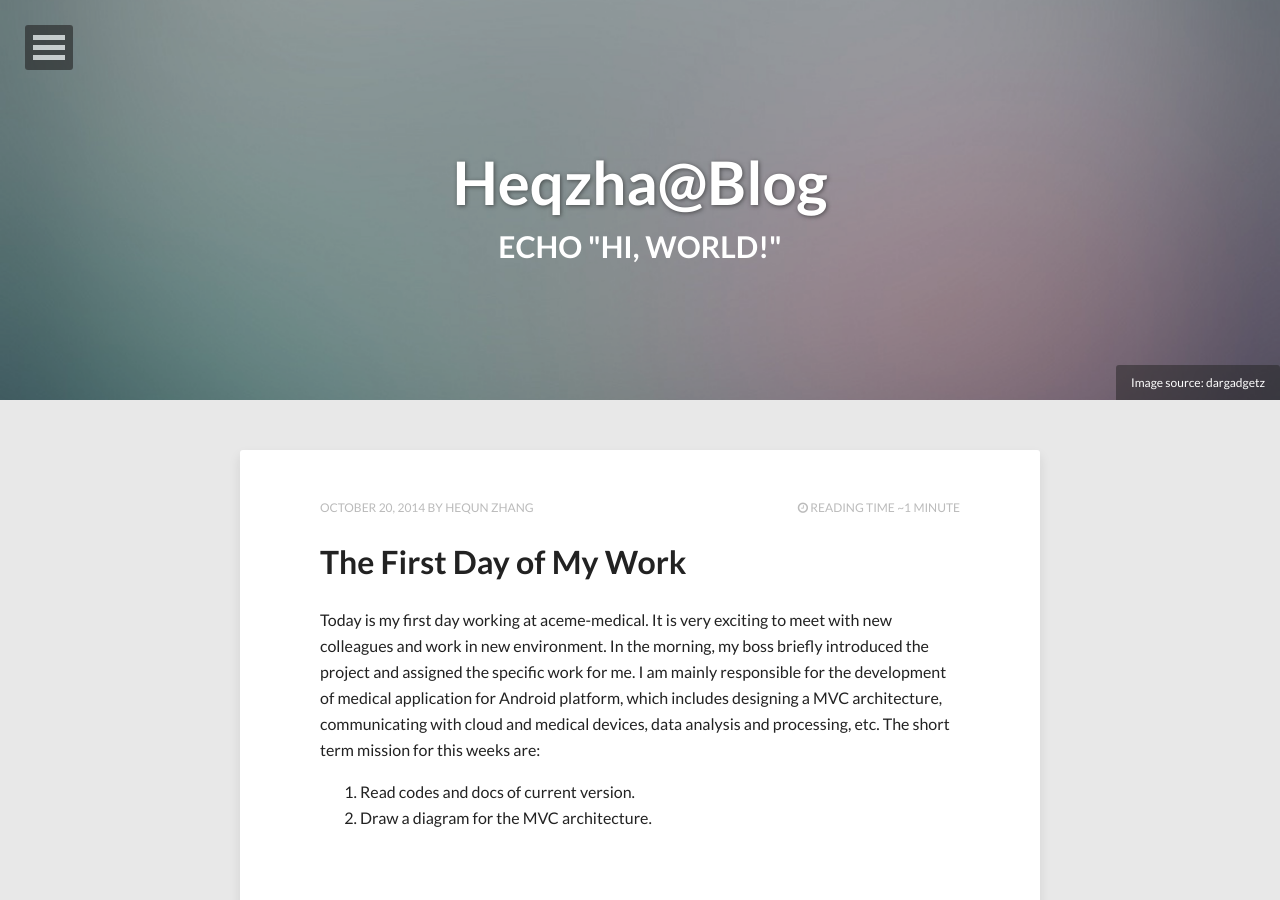
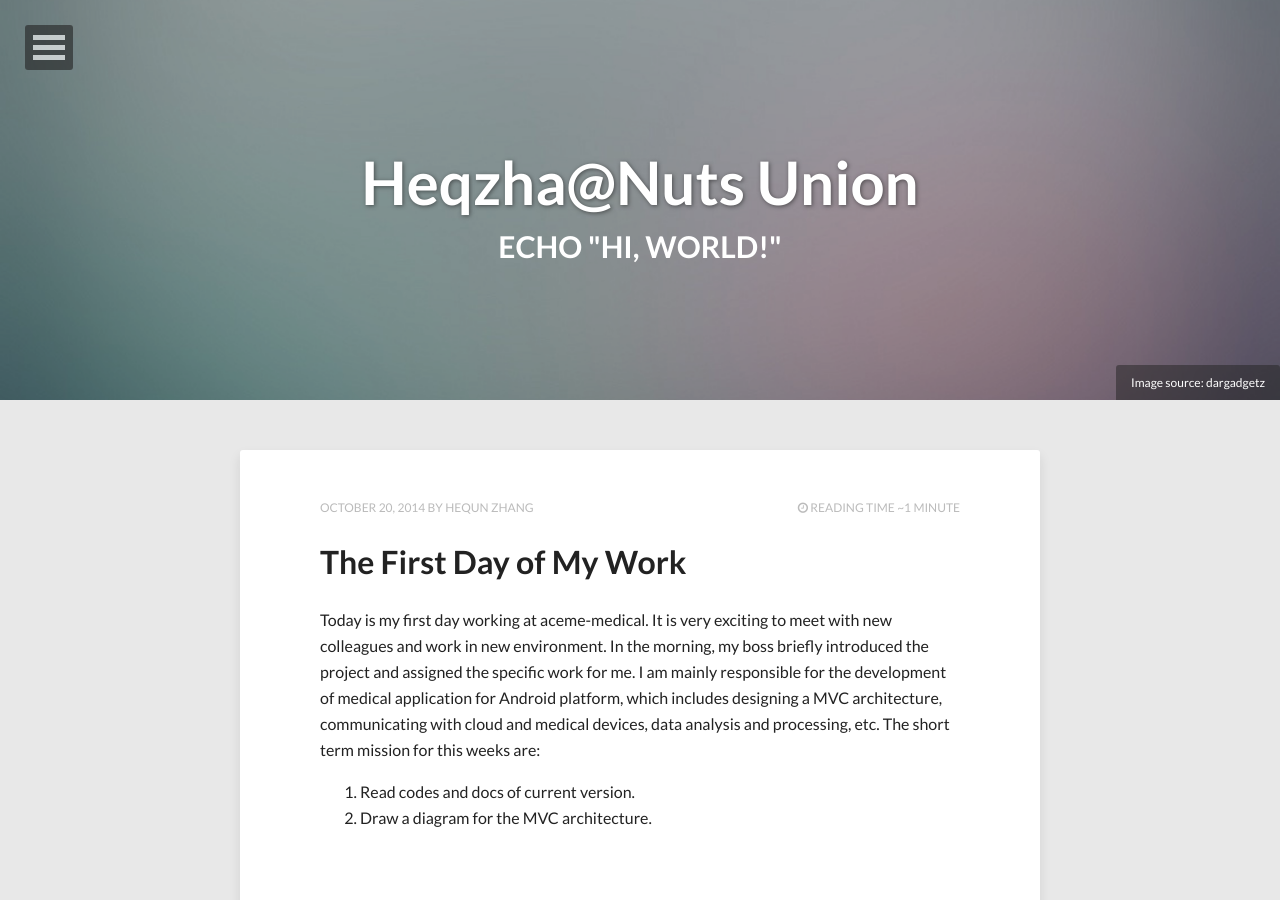
Before and after one commit to heqzha/heqzha.github.io, a Jekyll site: the page built from index.html, in a window 1280 px wide and 900 px high. Built offline with Jekyll 4.4.1, drawn with Linux system fonts in a browser that asks for light colours; nearby versions of some CDN libraries; the list of posts is cut into pages by our own code.

Commit message:
Changed title
Blog to Nuts Union

```diff
--- a/_config.yml
+++ b/_config.yml
@@ -1,4 +1,4 @@
-title:            Heqzha@Blog
+title:            Heqzha@Nuts Union
 description:      This is Heqzha@Blog.
 disqus_shortname:
 reading_time:     true
```
